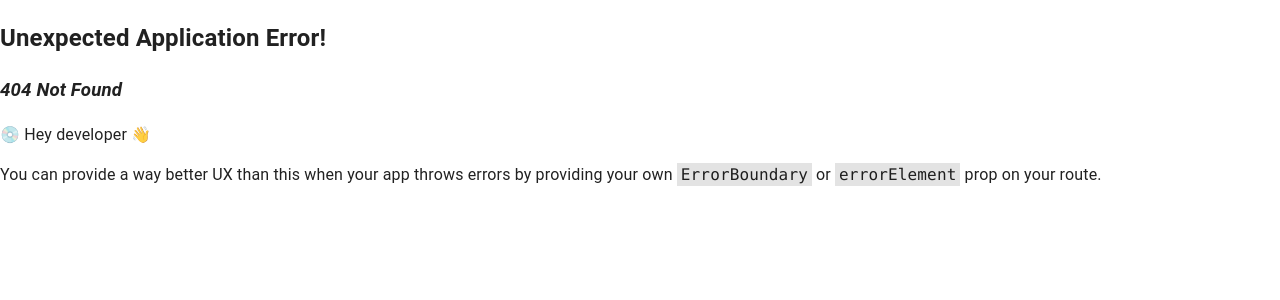
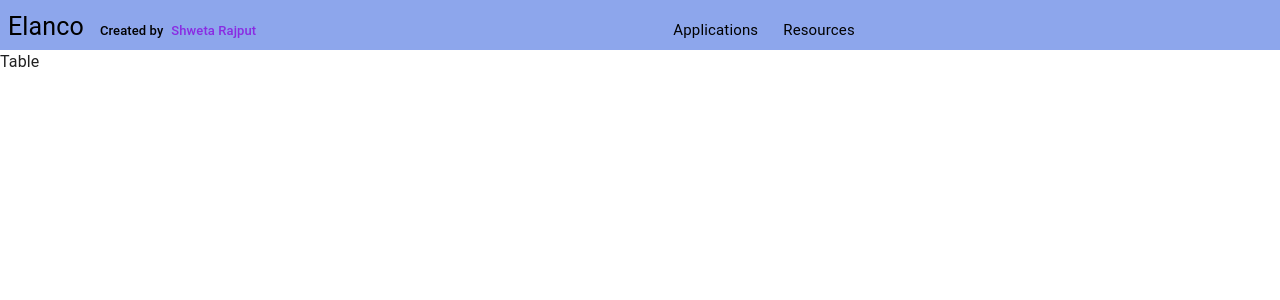
Before and after one commit to ShwetaVijaysingRajput/Elancoah_Soft_Engr_Task, a React (Create React App) app in the folder elanco/: page /applications in a window 1280 px wide. Before the commit this address had no page. Shown: the top 300 px of the page. Built offline with nearby package versions, Linux system fonts and the light colour scheme.

Commit message:
added pages

```diff
--- a/elanco/src/App.tsx
+++ b/elanco/src/App.tsx
@@ -1,9 +1,12 @@
 import React from "react";
 import { RouterProvider } from "react-router-dom";
 import { router } from "./routes";
-
 function App() {
-  return <RouterProvider router={router} />;
+  return (
+    <>
+      <RouterProvider router={router} />
+    </>
+  );
 }
 
 export default App;
--- a/elanco/src/layout/components/navbar/index.tsx
+++ b/elanco/src/layout/components/navbar/index.tsx
@@ -71,13 +71,41 @@ function Navbar({
             alignItems={"center"}
             sx={{ display: { xs: "none", sm: "flex" } }}
           >
-            <Typography variant="h5" component="h5" color="black">
-              Elanco1
-            </Typography>
-            <Typography variant="h6" component="p" color="black">
-              Elanco2
-            </Typography>
+            <Link
+              color="black"
+              sx={{
+                "&:hover": { cursor: "pointer" },
+                fontSize: "15px",
+              }}
+              underline="hover"
+              onClick={(e: LinkEvent) => {
+                e.preventDefault();
+                navigate("/applications");
+              }}
+            >
+              Applications
+            </Link>
+            <Link
+              color="black"
+              sx={{
+                "&:hover": { cursor: "pointer" },
+                fontSize: "15px",
+                marginLeft: "25px",
+              }}
+              underline="hover"
+              onClick={(e: LinkEvent) => {
+                e.preventDefault();
+                navigate("/resources");
+              }}
+            >
+              Resources
+            </Link>
           </Box>
+          <Box
+            justifyContent="center"
+            alignItems={"center"}
+            sx={{ display: { xs: "none", sm: "flex" } }}
+          ></Box>
         </Box>
       </Box>
     </>
--- a/elanco/src/layout/components/sidebar/index.tsx
+++ b/elanco/src/layout/components/sidebar/index.tsx
@@ -1,13 +1,21 @@
 import React from "react";
-import { Box } from "@mui/material";
+import { Box, Button, Divider } from "@mui/material";
+import CloseIcon from "@mui/icons-material/Close";
 function Sidebar({ toggleDrawer }: { toggleDrawer: (param: boolean) => void }) {
   return (
     <Box
       sx={{ width: "100vw" }}
       role="presentation"
-      onClick={() => toggleDrawer(false)}
-      onKeyDown={() => toggleDrawer(false)}
-    ></Box>
+      //   onKeyDown={() => toggleDrawer(false)}
+    >
+      <Box display="flex" justifyContent={"end"} alignItems="end" mt={5}>
+        <Button endIcon={<CloseIcon />} onClick={() => toggleDrawer(false)}>
+          Close
+        </Button>
+      </Box>
+      <Divider />
+      <Box display="flex" justifyContent={"center"} alignItems="center"></Box>
+    </Box>
   );
 }
 
--- a/elanco/src/layout/index.tsx
+++ b/elanco/src/layout/index.tsx
@@ -1,8 +1,8 @@
 import Drawer from "@mui/material/Drawer";
-import Button from "@mui/material/Button";
 import Navbar from "./components/navbar";
 import React, { useState } from "react";
 import Sidebar from "./components/sidebar";
+import { Outlet } from "react-router-dom";
 export default function Layout() {
   const [state, setState] = useState<boolean>(false);
 
@@ -13,10 +13,12 @@ export default function Layout() {
   return (
     <>
       <Navbar sidebarState={state} toggleSideBar={setState} />
-      <Button onClick={() => toggleDrawer(true)}>left</Button>
       <Drawer anchor={"left"} open={state} onClose={() => toggleDrawer(false)}>
         <Sidebar toggleDrawer={toggleDrawer} />
       </Drawer>
+      <div id="detail">
+        <Outlet />
+      </div>
     </>
   );
 }
--- /dev/null
+++ b/elanco/src/modules/home/components/table/index.tsx
@@ -0,0 +1,7 @@
+import React from "react";
+
+function Table() {
+  return <div>Table</div>;
+}
+
+export default Table;
--- /dev/null
+++ b/elanco/src/modules/home/index.tsx
@@ -0,0 +1,16 @@
+import React, { useState, useEffect } from "react";
+import Table from "./components/table";
+import { RowData } from "./types";
+
+function Home() {
+  const [rowData, setRowData] = useState<RowData>([]);
+  useEffect(() => {
+    if (rowData.length > 10) {
+      setRowData([]);
+    }
+    console.log(rowData);
+  }, [rowData]);
+  return <Table />;
+}
+
+export default Home;
--- /dev/null
+++ b/elanco/src/modules/home/types/index.tsx
@@ -0,0 +1,15 @@
+export interface RowObj {
+  ConsumedQuantity: string;
+  Cost: string;
+  Date: string;
+  InstanceId: string;
+  MeterCategory: string;
+  ResourceGroup: string;
+  ResourceLocation: string;
+  Tags: Object;
+  UnitOfMeasure: string;
+  Location: string;
+  ServiceName: string;
+}
+
+export type RowData = RowObj[];
```
Also changed, not shown: elanco/src/routes/index.tsx (+11 -0 lines), elanco/src/services/axios-instance/index.ts (added, +10 -0 lines), elanco/src/utils/api-constants/index.ts (added, +8 -0 lines).
